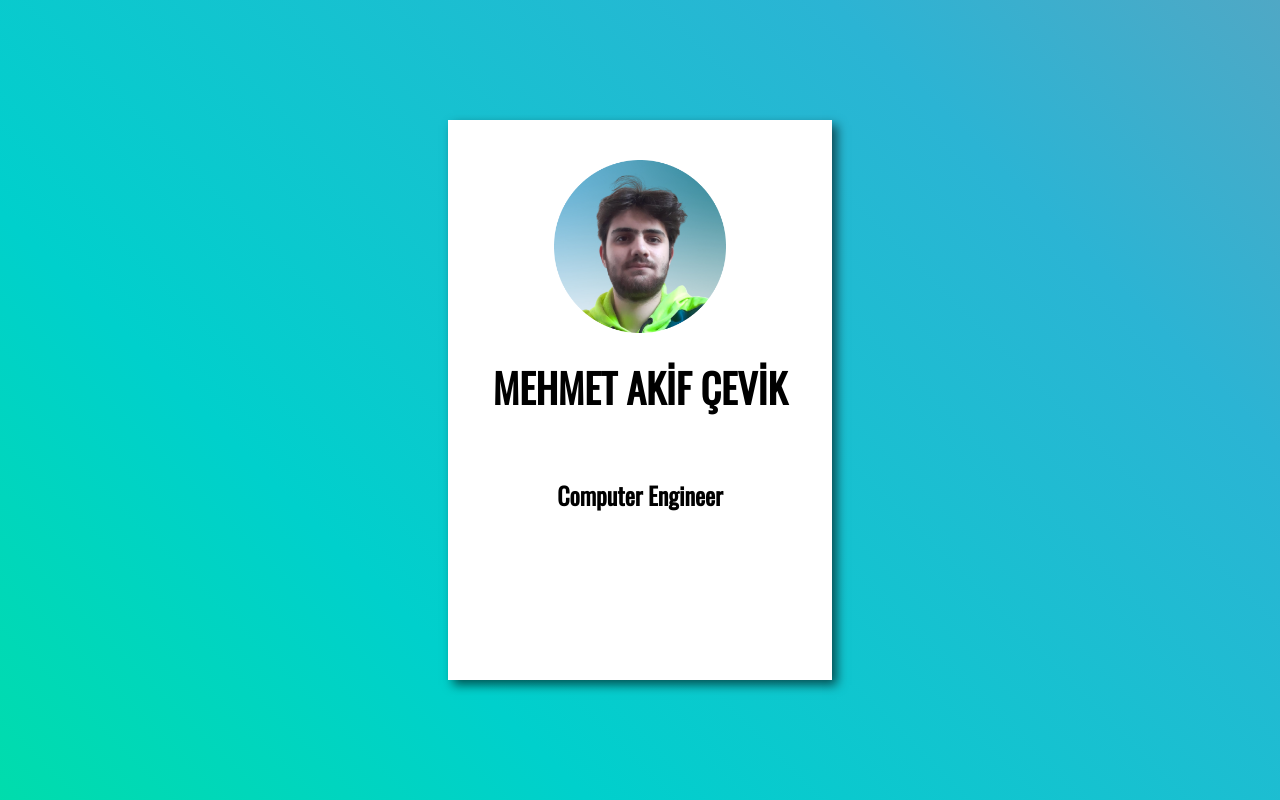
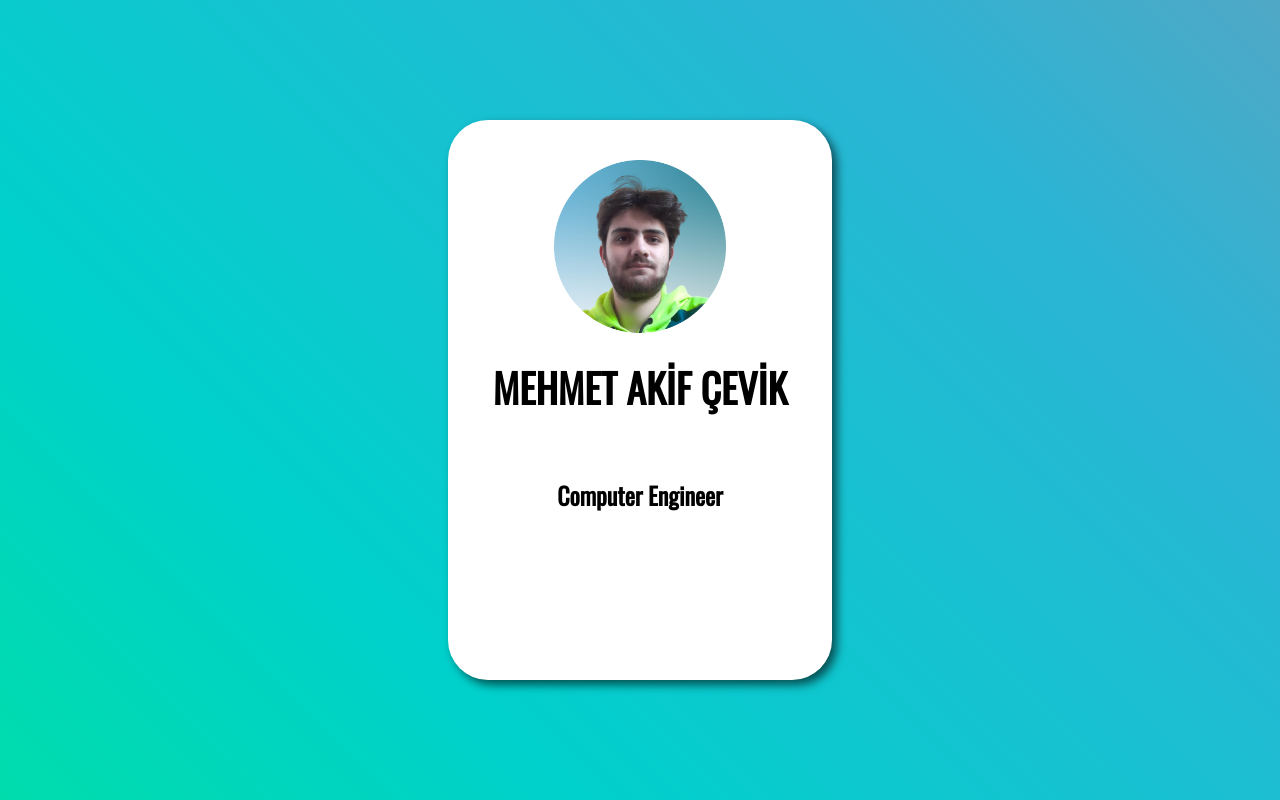
Before and after one commit to makifcevik/personal-webcard-flask, a Flask app: page / in a window 1280 px wide. Run offline with Flask 3, Linux system fonts and the light colour scheme.

Commit message:
rounded corners for tuning the look

```diff
--- a/src/static/style.css
+++ b/src/static/style.css
@@ -32,6 +32,7 @@
     width: 30%;
     height: 70%;
     box-shadow: 5px 5px 10px rgba(0, 0, 0, 0.6);
+    border-radius: 40px;
 }
 
 .image-container {
```
